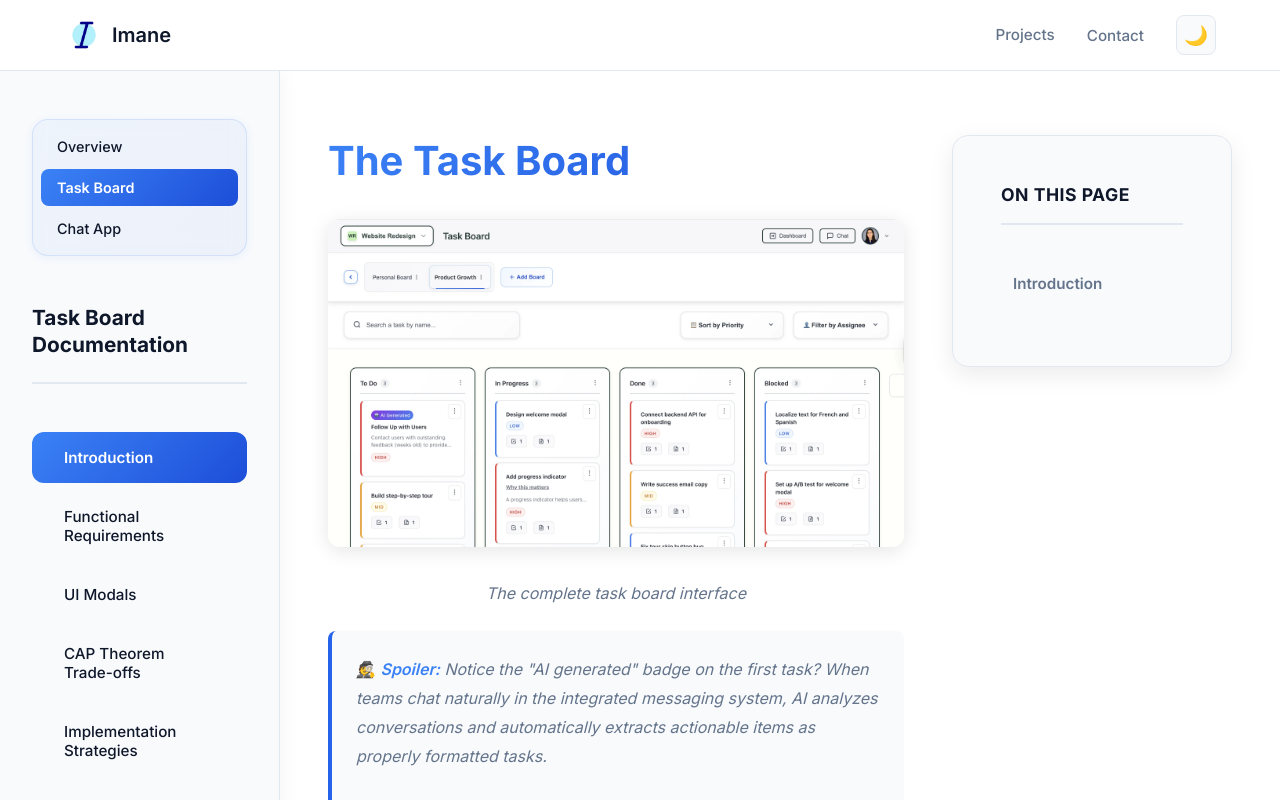
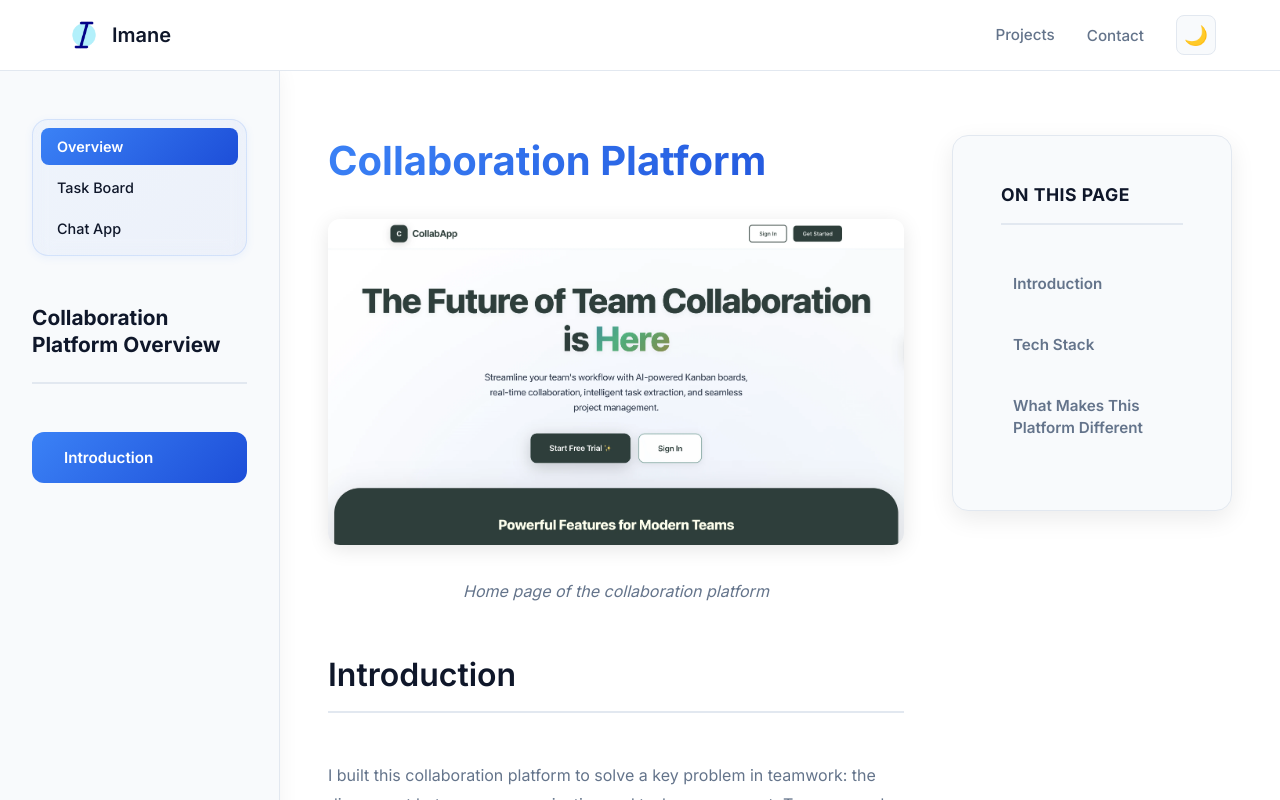
Before and after one commit to Imane-Idrissi/Imane-Idrissi-portfolio, a React (Create React App) app in the folder react-portfolio/: page /projects/collab-app in a window 1280 px wide. Shown: the top 800 px of the page. Built offline with nearby package versions, Linux system fonts and the light colour scheme.

Commit message:
Fix default navigation: View Project now shows overview instead of task board
- Changed default behavior in CollabAppDocs to show overview page first
- Removed unused isCollabAppRoute variable

```diff
--- a/react-portfolio/src/pages/CollabAppDocs.tsx
+++ b/react-portfolio/src/pages/CollabAppDocs.tsx
@@ -516,9 +516,6 @@ export const CollabAppDocs: React.FC = () => {
       return { docType: 'chat-app' as DocType, section: 'ai-extraction' as Section };
     }
 
-    // Check if we're on the collab-app route - if so, default to task-board instead of overview
-    const isCollabAppRoute = window.location.pathname.includes('/projects/collab-app');
-
     // Parse hash format: doctype-section (e.g., task-board-modals)
     if (hash) {
       const parts = hash.split('-');
@@ -564,10 +561,8 @@ export const CollabAppDocs: React.FC = () => {
       }
     }
 
-    // Smart default: if we're on collab-app route, default to task-board, otherwise overview
-    return isCollabAppRoute
-      ? { docType: 'task-board' as DocType, section: 'intro' as Section }
-      : { docType: 'overview' as DocType, section: 'intro' as Section };
+    // Smart default: always default to overview
+    return { docType: 'overview' as DocType, section: 'intro' as Section };
   };
 
   const initialState = getInitialStateFromUrl();
```
